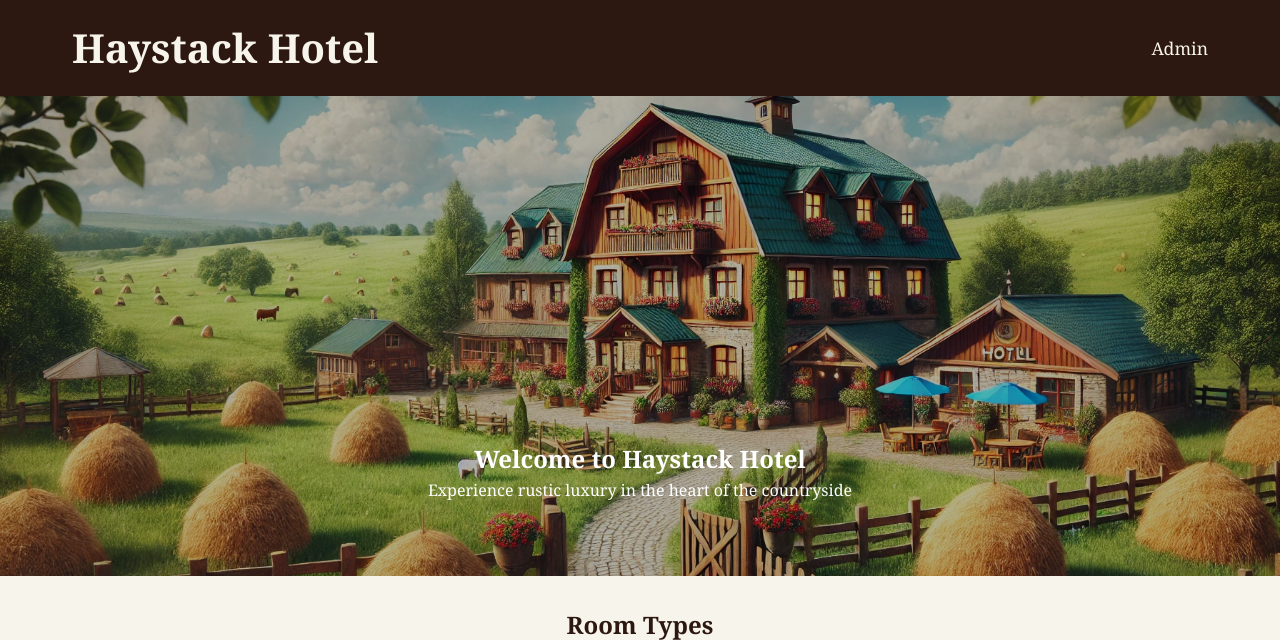
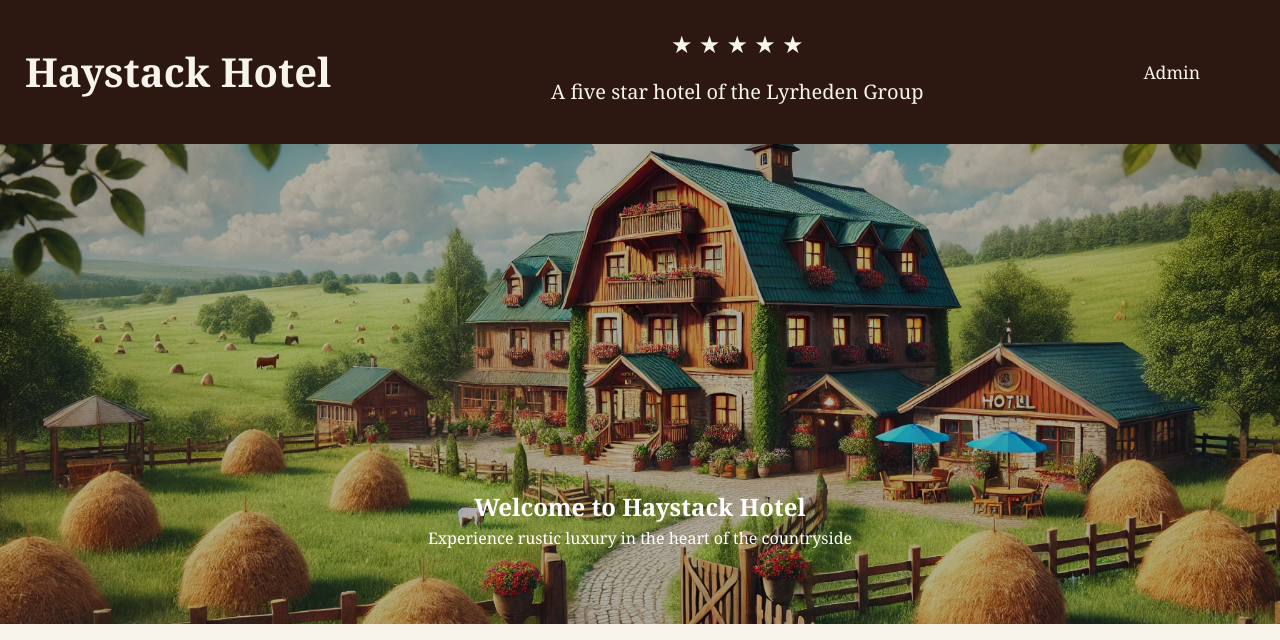
Before and after one commit to filiplyrheden/yrgopelago-haystack-hotel, a PHP site: page / in a window 1280 px wide. Shown: the top 640 px of the page. Run offline with PHP 8.4, Linux system fonts and the light colour scheme; data comes from the database, SQL or seed files in the repository; data that the repository does not hold is empty; some libraries are stand-ins or nearby versions.

Commit message:
Added star rating display and description to booking page header

```diff
--- a/app/view/booking.php
+++ b/app/view/booking.php
@@ -27,6 +27,20 @@ $featurePrices = $stmt->fetchAll(PDO::FETCH_KEY_PAIR) ?: ['Sauna' => 2, 'Minibar
     <header>
         <div class="header-content">
             <a href="index.php" class="logo">Haystack Hotel</a>
+
+            <div class="star-container">
+                <div class="stars">
+                    <span class="star">★</span>
+                    <span class="star">★</span>
+                    <span class="star">★</span>
+                    <span class="star">★</span>
+                    <span class="star">★</span>
+                </div>
+                <div class="star-text">
+                    <p>A five star hotel of the Lyrheden Group</p>
+                </div>
+            </div>
+
             <nav>
                 <ul>
                     <li><a href='app/view/admin.php'>Admin</a></li>
--- a/app/view/style.css
+++ b/app/view/style.css
@@ -27,11 +27,9 @@ header {
 
 .header-content {
     max-width: 1200px;
-    margin: 0 auto;
     display: flex;
-    justify-content: space-between;
+justify-content: space-between;
     align-items: center;
-    padding: 0 2rem;
 }
 
 .logo {
@@ -39,12 +37,11 @@ header {
     font-weight: bold;
     color: #f7f4eb;
     text-decoration: none;
+    margin-left: 25px;
 }
 
 nav ul {
-    display: flex;
     list-style: none;
-    gap: 2rem;
 }
 
 nav a {
@@ -57,6 +54,23 @@ nav a {
 nav a:hover {
     color: #e6c17b;
 }
+
+/* Stars */
+.star-container {
+    text-align: center;
+    margin-top: 1rem;
+}
+
+.stars {
+    font-size: 24px;
+    line-height: 1;
+}
+
+.star-text {
+margin: 20px;
+font-size: 20px;
+}
+
 
 /* Hero section */
 .hero {
```
